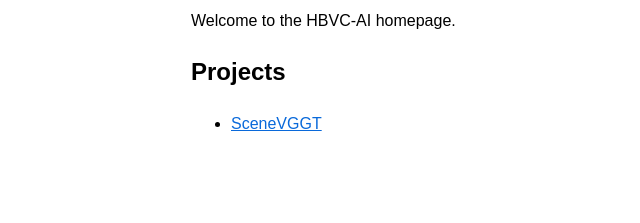
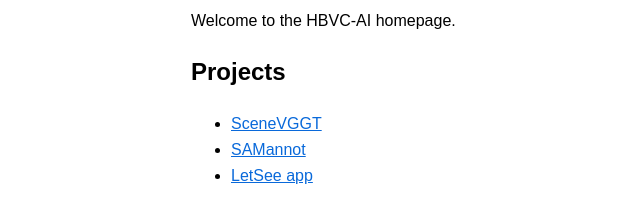
Before and after one commit to HBVC-AI/HBVC-AI.github.io, a plain HTML site: page index.html in a window 1280 px wide. Shown: the part 145-368 px from the top of the page, without its empty margins (49-689 px from the left). Drawn offline with Linux system fonts and the light colour scheme.

Commit message:
Update links

```diff
--- a/index.html
+++ b/index.html
@@ -27,6 +27,8 @@
   <h2>Projects</h2>
   <ul>
     <li><a href="https://github.com/HBVC-AI/SceneVGGT">SceneVGGT</a></li>
+     <li><a href="https://samannot.github.io/">SAMannot</a></li>
+     <li><a href="https://letseeapp.com/">LetSee app</a></li>
   </ul>
 </body>
 </html>
```
